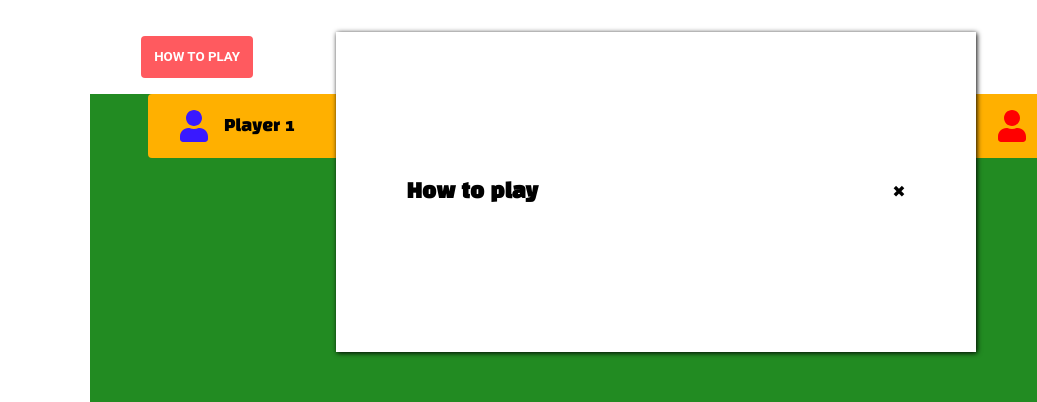
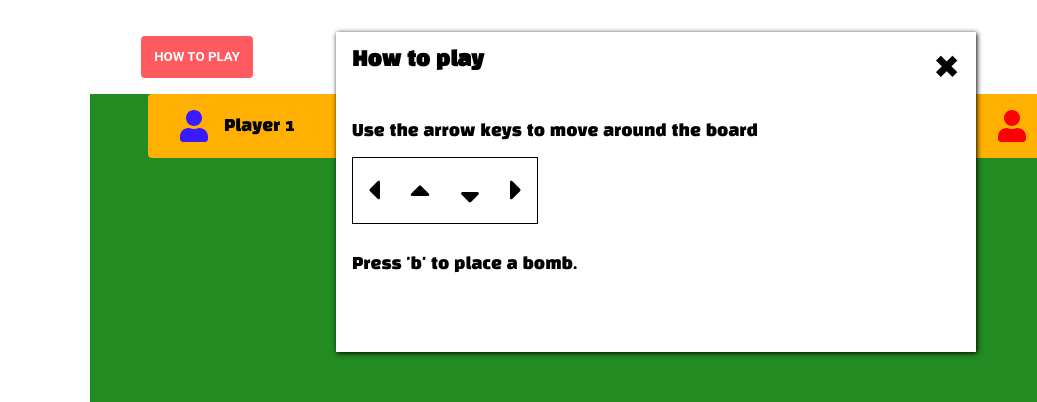
Before and after one commit to cscov/bomberman-lite, a website built with webpack: page index.html in a window 1280 px wide. Both pictures are taken after a click on the button "HOW TO PLAY". Shown: the top 402 px of the page, 0-1037 px from the left. Built offline with nearby package versions, Linux system fonts and the light colour scheme.

Commit message:
Added modal functionality

```diff
--- a/index.html
+++ b/index.html
@@ -10,14 +10,28 @@
     <script type="text/javascript" src="./src/bundle.js"></script>
   </head>
   <body>
+    <section class="modal">
+      <section class="top-nav">
+        <h2>How to play</h2>
+        <span id="close">&#10006;</span>
+      </section>
+      <section class="modal-content">
+        <p>
+          Use the arrow keys to move around the board
+        </p>
+        <section class="arrows">
+          <span><i class="fas fa-caret-left fa-2x"></i></span>
+          <span><i class="fas fa-caret-up fa-2x"></i></span>
+          <span><i class="fas fa-sort-down fa-2x"></i></span>
+          <span><i class="fas fa-caret-right fa-2x"></i></span>
+        </section>
+        <p>
+          Press 'b' to place a bomb.
+        </p>
+      </section>
+    </section>
     <section class="top-nav">
       <button id="how-to">HOW TO PLAY</button>
-      <section class="modal">
-        <section class="top-nav">
-          <h2>How to play</h2>
-          <span>&#10006;</span>
-        </section>
-      </section>
       <h1>Bomberman Lite</h1>
       <a href="https://github.com/cscov/bomberman-lite"><i class="fab fa-github-square fa-2x"></i></a>
     </section>
--- a/package.json
+++ b/package.json
@@ -2,7 +2,12 @@
   "name": "bombermanLite",
   "version": "1.0.0",
   "description": "## Background and Overview",
+  "main": "index.js",
   "private": true,
+  "engines": {
+    "node": "6.10.1",
+    "npm": "3.10.10"
+  },
   "scripts": {
     "test": "echo \"Error: no test specified\" && exit 1",
     "webpack": "webpack",
--- a/src/board.js
+++ b/src/board.js
@@ -0,0 +1,7 @@
+class Board {
+  constructor(ctx) {
+    this.ctx = ctx;
+  }
+}
+
+module.exports = Board;
--- a/src/index.js
+++ b/src/index.js
@@ -0,0 +1,20 @@
+const Board = require("./board");
+
+document.addEventListener("DOMContentLoaded", () => {
+  const canvasEl = document.getElementById('my-canvas');
+  const ctx = canvasEl.getContext('2d');
+
+  const howToButton = document.getElementById('how-to');
+  howToButton.addEventListener("click", toggleModal, false);
+  const closeButton = document.getElementById('close');
+  closeButton.addEventListener("click", toggleModal, false);
+});
+
+function toggleModal() {
+  const modal = document.getElementsByClassName('modal')[0];
+  if (modal.style.visibility === 'visible') {
+    modal.style.visibility = 'hidden';
+  } else {
+    modal.style.visibility = 'visible';
+  }
+}
--- a/src/stylesheets/board.css
+++ b/src/stylesheets/board.css
@@ -58,7 +58,6 @@ h2 {
 }
 
 .modal {
-
   background-color: #fff;
   width: 40em;
   height: 20em;
@@ -69,6 +68,42 @@ h2 {
   justify-content: space-between;
   box-shadow: 1px 1px 5px black;
   z-index: 5;
+  flex-wrap: wrap;
+  align-content: flex-start;
+  visibility: hidden;
+}
+
+.modal .top-nav {
+  width: 95%;
+  align-items: flex-start;
+  height: fit-content;
+}
+
+#close {
+  font-size: 2em;
+  cursor: pointer;
+}
+
+.modal-content {
+  display: flex;
+  flex-direction: column;
+}
+
+p {
+  padding: 1em;
+}
+
+p:last-of-type {
+  line-height: 3em;
+}
+
+.arrows {
+  padding: 1em 0 1em 0;
+  border: 1px solid black;
+  margin-left: 1em;
+  width: 42%;
+  display: flex;
+  justify-content: space-around;
 }
 
 canvas {
--- a/webpack.config.js
+++ b/webpack.config.js
@@ -1,8 +1,14 @@
+var path = require("path");
+
 module.exports = {
+  context: __dirname,
   entry: "./src/index.js",
   output: {
-    path: __dirname,
+    path: path.resolve(__dirname),
     filename: "./src/bundle.js"
 	},
-	devtool: "source-map"
+	devtool: "source-map",
+  resolve: {
+  extensions: [".js", ".jsx", "*"]
+  }
 };
```
Also changed, not shown: README.md, images/home.png (renamed from src/images/home.png).
